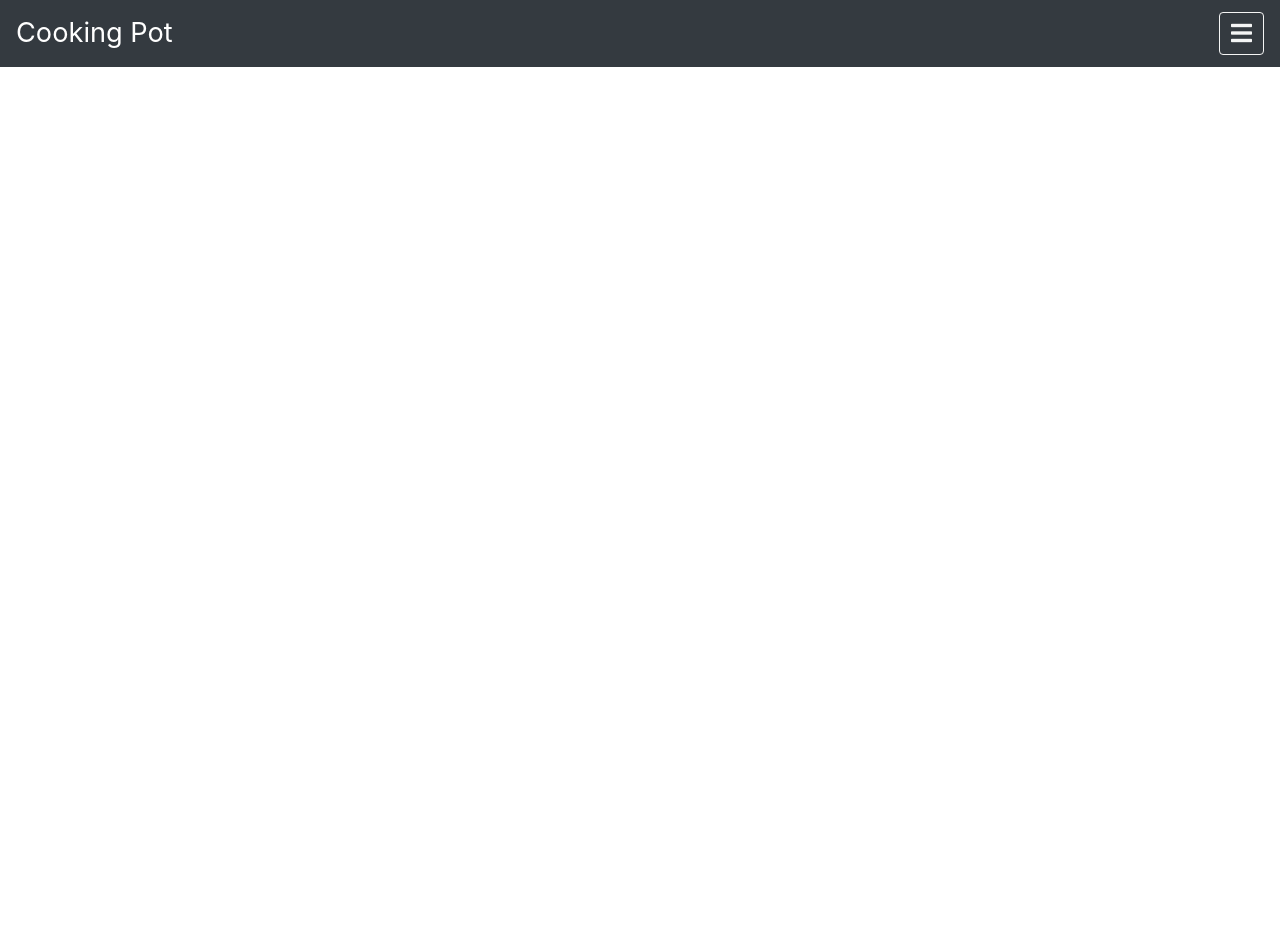
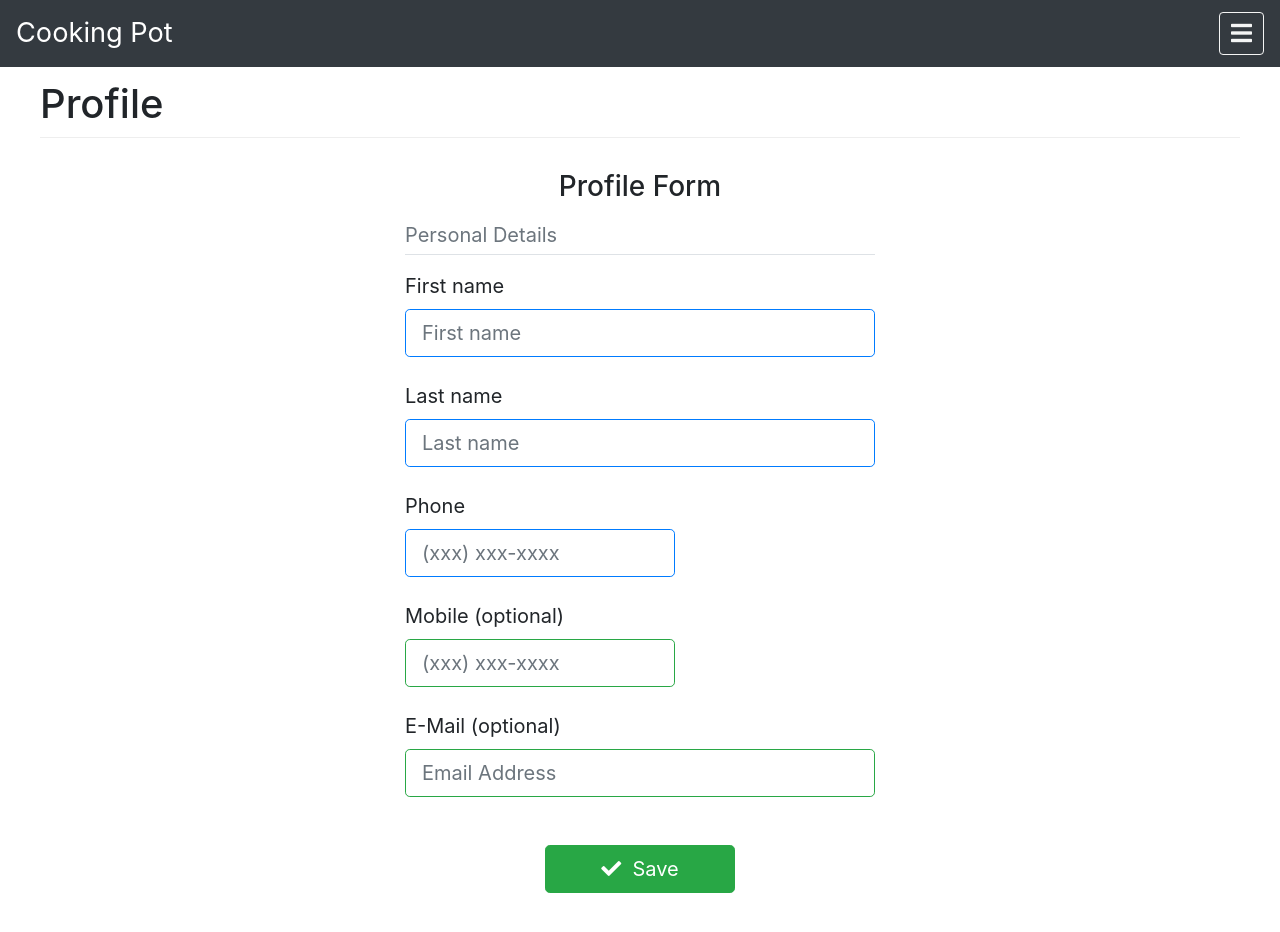
Before and after one commit to bci-innovation-labs/cookingpot-front, a React (Create React App) app: page /profile in a window 1280 px wide. Shown: the top 932 px of the page. Before the commit the page ends 800 px from the top, so only its background shows below. Built offline with nearby package versions, Linux system fonts and the light colour scheme.

Commit message:
profilepage

```diff
--- /dev/null
+++ b/src/Components/ProfileComponent.js
@@ -0,0 +1,73 @@
+import React,{Component} from 'react';
+
+class ProfileComponent extends Component {
+  render(){
+    return(
+      <div className="container-fluid">
+          <div className="d-flex align-items-stretch">
+              <main id="main" role="main">
+                  <h1>Profile</h1>
+
+                  <div className="col-md-5 mx-auto mt-2">
+                      <h3 className="pt-4 pb-2 text-center">Profile Form</h3>
+                      <form id="residential-form" method="post" className="needs-validation" action="" noValidate>
+                          <p className="border-bottom mb-3 pb-1 text-secondary">Personal Details</p>
+                          <div id="all-errors" className="alert alert-error fade show" role="alert">
+                              <strong>There were errors during registration:</strong>
+
+                              <div id="firstname-error" className="form-error"></div>
+                              <div id="lastname-error" className="form-error"></div>
+                              <div id="phonenumber-error" className="form-error"></div>
+                              <div id="mobilenumber-error" className="form-error"></div>
+                              <div id="email-error" className="form-error"></div>
+                              <div id="ok-email-error" className="form-error"></div>
+                              <div id="ok-text-error" className="form-error"></div>
+                              <div id="dob-error" className="form-error"></div>
+                              <div id="gender-error" className="form-error"></div>
+
+                          </div>
+                          <div className="form-row">
+                              <div className="form-group col-md-12 mb-4">
+                                  <label htmlFor="firstname">First name</label>
+                                  <input type="text" className="form-control form-control-lg border border-primary" id="firstname"
+                                      name="firstname" placeholder="First name" minLength="3" required />
+                              </div>
+                              <div className="form-group col-md-12 mb-4">
+                                  <label htmlFor="lastname">Last name</label>
+                                  <input type="text" className="form-control form-control-lg border border-primary" id="lastname"
+                                      name="lastname" placeholder="Last name" minLength="3" required />
+                              </div>
+                              <div className="form-group col-md-7 mb-4">
+                                  <label htmlFor="phonenumber">Phone</label>
+                                  <input type="text" className="form-control form-control-lg border border-primary"
+                                      id="phonenumber" name="phonenumber" placeholder="(xxx) xxx-xxxx" minLength="10"
+                                      maxLength="14" required />
+                              </div>
+                              <div className="form-group col-md-7 mb-4">
+                                  <label htmlFor="mobilenumber">Mobile (optional)</label>
+                                  <input type="text" className="form-control form-control-lg border border-success"
+                                      id="mobilenumber" name="mobilenumber" placeholder="(xxx) xxx-xxxx" minLength="10"
+                                      maxLength="14" />
+                              </div>
+                              <div className="form-group col-md-12 mb-4">
+                                  <label htmlFor="email">E-Mail (optional)</label>
+                                  <input type="email" className="form-control form-control-lg border border-success" id="email"
+                                      name="email" placeholder="Email Address" />
+                              </div>
+                          </div>
+                          <div className="form-group col-md-12 mb-3 mx-auto text-center">
+                              <button className="btn btn-success btn-lg btn-fxw mt-4" type="submit">
+                                  <i className="fas fa-check"></i>&nbsp;
+                                  Save
+                              </button>
+                          </div>
+                      </form>
+                  </div>
+              </main>
+          </div>
+      </div>
+    )
+  }
+}
+
+export default ProfileComponent;
--- a/src/Containers/AppContainer.js
+++ b/src/Containers/AppContainer.js
@@ -8,7 +8,7 @@ import FoodSearchContainer from "./FoodSearchContainer";
 import SideBarCollapse from "./SideBarCollapse";
 import RegisterSuccessContainer from "./RegisterSuccessContainer";
 import LogoutContainer from "./LogoutContainer";
-import FoodDetailContainer from "./FoodDetailContainer";
+import ProfileContainer from "./ProfileContainer";
 
 class AppContainer extends Component {
   render() {
@@ -21,8 +21,7 @@ class AppContainer extends Component {
            <Route path="/food-search" exact component={FoodSearchContainer} />
            <Route path="/registersuccess" exact component={RegisterSuccessContainer} />
            <Route path="/Logout" exact component={LogoutContainer} />
-           <Route path='/food/:foodId' exact component={FoodDetailContainer} />
-
+           <Route path="/profile" exact component={ProfileContainer} />
        </Router>
     );
   }
--- /dev/null
+++ b/src/Containers/ProfileContainer.js
@@ -0,0 +1,49 @@
+import React, {Component} from 'react'
+import ProfileComponent from '../Components/ProfileComponent'
+import {Redirect} from 'react-router-dom'
+
+class ProfileContainer extends Component {
+  constructor(props){
+    super(props)
+    this.state = {
+      email:'',
+      password:'',
+      firstname:'',
+      lastname:'',
+      wasProfile:false
+    }
+
+this.onProfileClick = this.onProfileClick.bind(this);
+this.onChange = this.onChange.bind(this);
+}
+
+onChange(event){
+  this.setState({
+    [event.target.name]: event.target.value,
+  })
+}
+onProfileClick(){
+  this.setState({
+    wasProfile:true
+  })
+}
+
+  render(){
+    if (this.state.wasProfiled){
+      return <Redirect to="/resgistersuccess" />
+    }
+    return(
+  <ProfileComponent
+  email={this.state.email}
+  password={this.state.password}
+  firstname={this.state.firstname}
+  lastname={this.state.lastname}
+  onChange={this.onChange}
+  onProfileClick={this.onProfileClick}
+  />
+
+    )
+  }
+}
+
+export default ProfileContainer;
--- a/src/Containers/SideBarCollapse.js
+++ b/src/Containers/SideBarCollapse.js
@@ -6,6 +6,9 @@ const authMenuData = [
     {
         title: "Dashboard",
         url: "/dashboard"
+    },{
+        title: "Profile",
+        url: "/profile"
     },{
         title:"Logout",
         url:"Logout"
```
